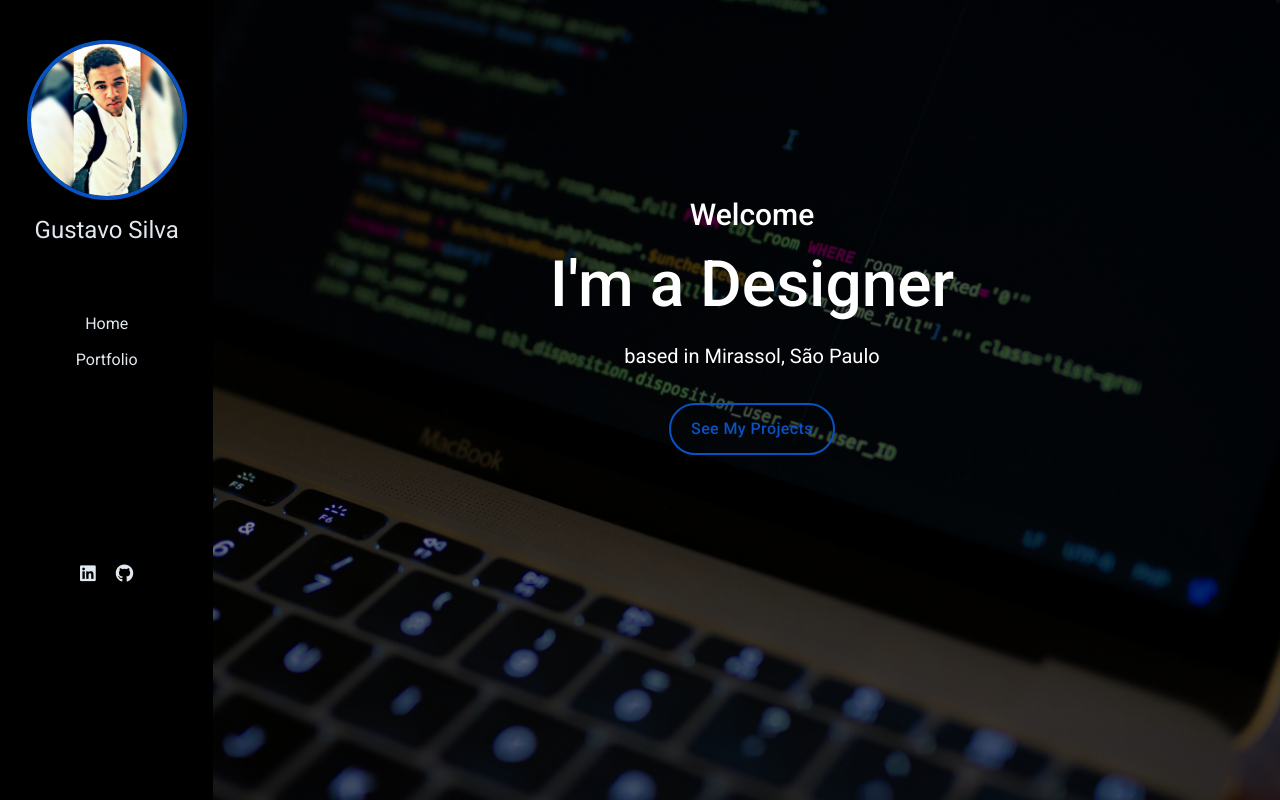
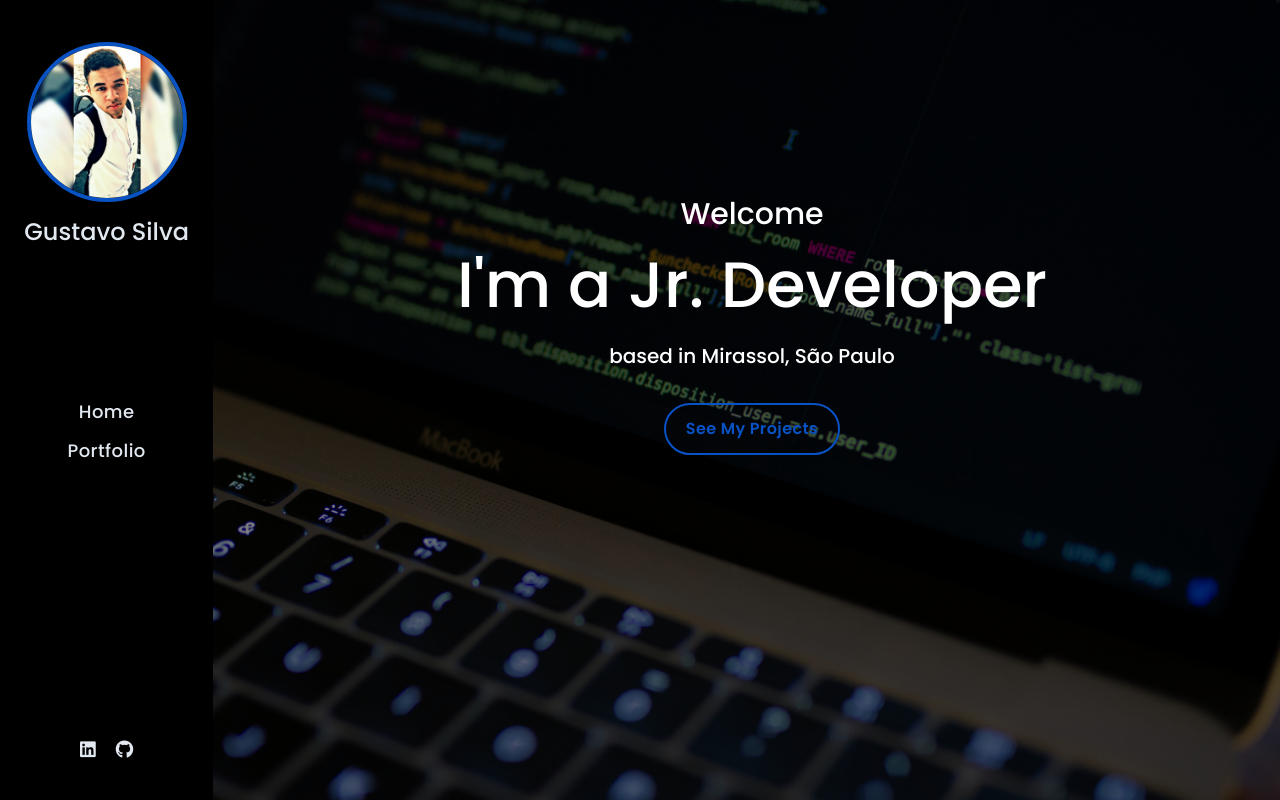
Before and after one commit to GustavoSilvaRamos/portfolio, a Next.js app: page / in a window 1280 px wide. Shown: the top 800 px of the page. Built offline with nearby package versions, Linux system fonts and the light colour scheme.

Commit message:
Update navbar and typography

```diff
--- a/src/components/Hero.tsx
+++ b/src/components/Hero.tsx
@@ -3,14 +3,18 @@ export function Hero() {
     <div id="hero" className="relative min-h-screen fundo">
       <div className="absolute z-10 w-full h-full bg-black opacity-50" />
       <div className="container fixed z-20 flex flex-col w-2/12 h-screen bg-black ">
-        <div className="flex flex-col items-center pt-10">
-          <img
-            className="h-40 border-4 rounded-full border-primary-600"
-            src="perfil.jpg"
-            alt="Perfil"
-          />
-          <p className="pt-3 text-2xl text-gray-300">Gustavo Silva</p>
-          <ul className="flex flex-col items-center pt-16 space-y-3 text-base text-gray-300">
+        <div className="flex flex-col items-center justify-around h-screen ">
+          <div className="flex flex-col items-center justify-center">
+            <img
+              className="h-40 border-4 rounded-full border-primary-600"
+              src="perfil.jpg"
+              alt="Perfil"
+            />
+            <p className="pt-3 text-2xl font-medium text-gray-300">
+              Gustavo Silva
+            </p>
+          </div>
+          <ul className="flex flex-col items-center pt-16 space-y-3 text-lg tracking-wide text-gray-300">
             <a
               className="transition duration-300 ease-in-out hover:text-primary-600"
               href="#hero"
@@ -27,24 +31,24 @@ export function Hero() {
           <div className="flex flex-row justify-around pt-48 space-x-5">
             <a
               href="https://www.linkedin.com/in/gustavo-da-silva-ramos-9b1433169/"
-              className="text-lg text-gray-300 transition duration-300 ease-in-out fab fa-linkedin hover:text-primary-600"
+              className="text-lg text-gray-300 transition duration-300 ease-in-out fab fa-linkedin hover:text-primary-400"
             />
             <a
               href="https://github.com/GustavoSilvaRamos"
-              className="text-lg text-gray-300 transition duration-300 ease-in-out fab fa-github hover:text-primary-600"
+              className="text-lg text-gray-300 transition duration-300 ease-in-out fab fa-github hover:text-gray-600"
             />
           </div>
         </div>
       </div>
       <div className="z-20 flex flex-col items-center pt-48 pl-56 text-white">
         <h2 className="z-20 text-3xl font-medium">Welcome</h2>
-        <h1 className="z-20 text-6xl font-medium tracking-normal">
-          I'm a Designer
+        <h1 className="z-20 text-6xl font-medium tracking-normal ">
+          I'm a Jr. Developer
         </h1>
         <h3 className="z-20 pt-2 pb-8 text-xl font-normal">
           based in Mirassol, São Paulo
         </h3>
-        <button className="z-20 px-5 py-3 font-medium tracking-wide transition duration-200 ease-in-out border-2 rounded-full text-primary-600 border-primary-600 hover:text-white hover:bg-primary-600">
+        <button className="z-20 px-5 py-3 font-semibold tracking-wide transition duration-200 ease-in-out border-2 rounded-full text-primary-600 border-primary-600 hover:text-white hover:bg-primary-600">
           <a href="#portfolio">See My Projects</a>
         </button>
       </div>
--- a/src/pages/_document.js
+++ b/src/pages/_document.js
@@ -10,7 +10,7 @@ export default class MyDocument extends Document {
             rel="stylesheet"
           />
           <link
-            href="https://fonts.googleapis.com/css2?family=Roboto:ital,wght@0,100;0,300;0,400;0,500;0,700;0,900;1,400;1,700;1,900&display=swap"
+            href="https://fonts.googleapis.com/css2?family=Poppins:ital,wght@0,100;0,200;0,300;0,500;0,600;0,700;0,800;0,900;1,300;1,400&display=swap"
             rel="stylesheet"
           />
         </Head>
--- a/src/styles/main.css
+++ b/src/styles/main.css
@@ -10,7 +10,7 @@
 }
 
 * {
-  font-family: 'Roboto', sans-serif;
+  font-family: 'Poppins', sans-serif;
   outline: none !important;
   scroll-behavior: smooth !important;
 }
```
